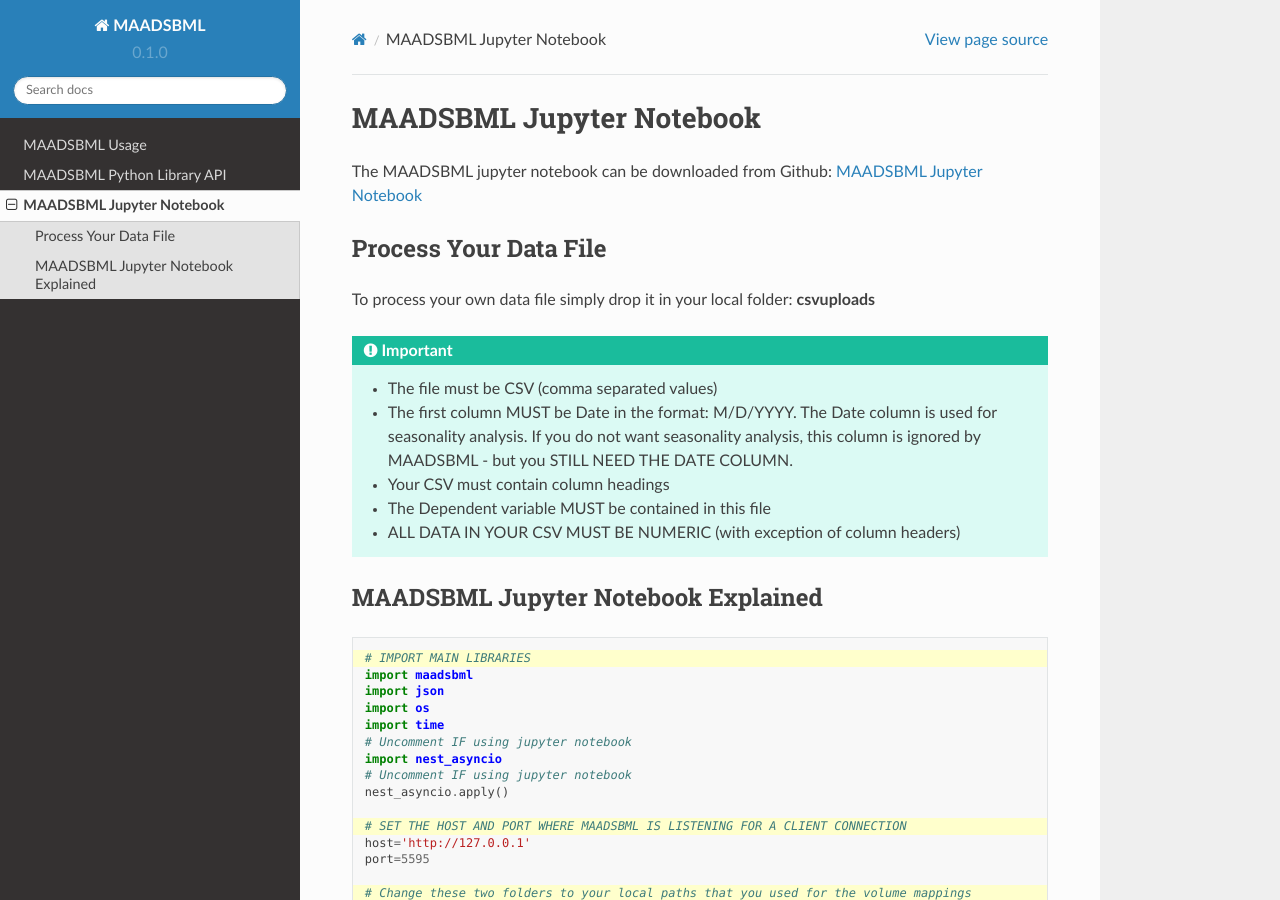
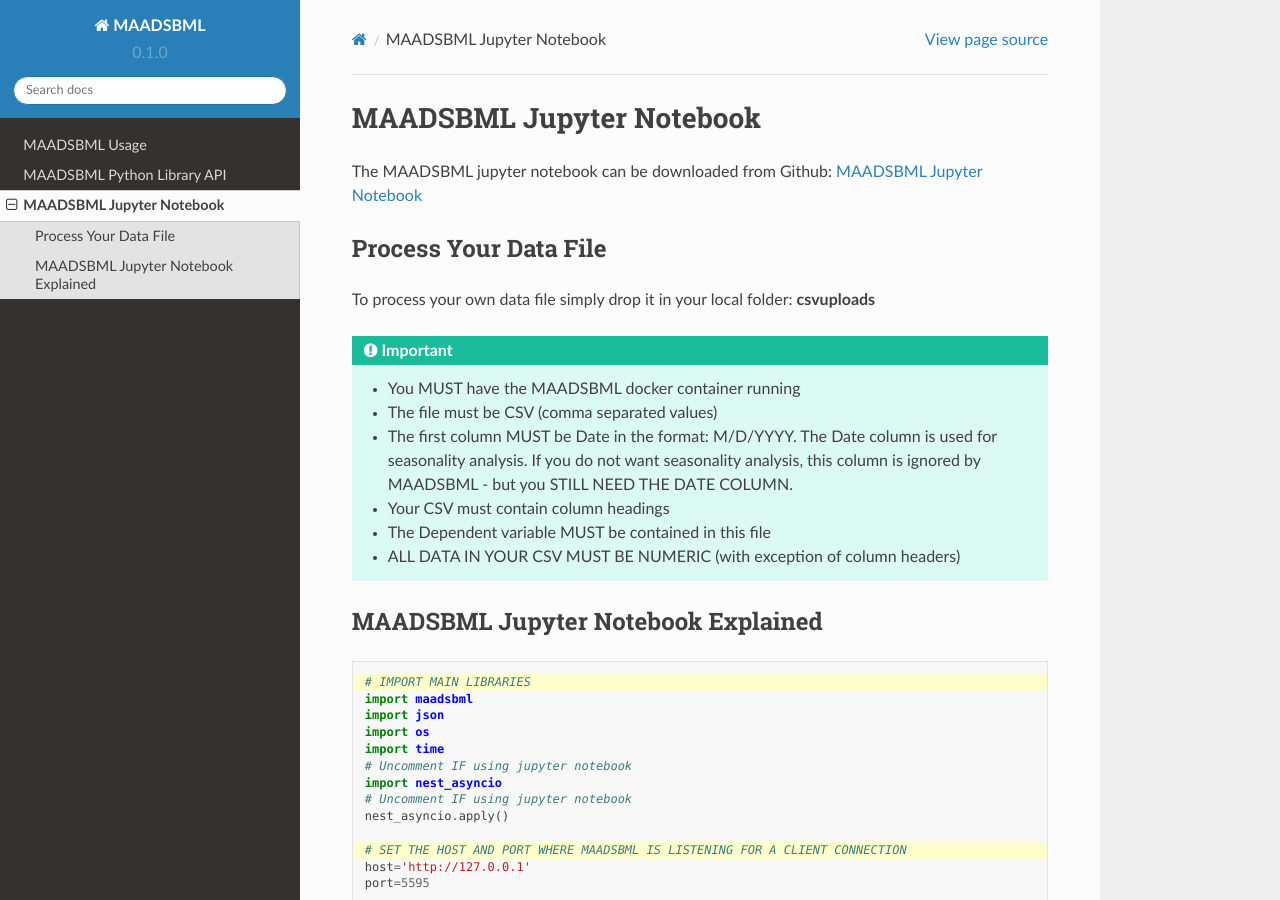
Before and after one commit to smaurice101/maadsbml, a Sphinx documentation site: the page built from docs/source/maadsbmlnotebook.rst, in a window 1280 px wide and 900 px high. Built offline with Sphinx 7.4.7 and the Read the Docs theme 2.0.0, drawn with Linux system fonts in a browser that asks for light colours.

Commit message:
Update maadsbmlnotebook.rst

```diff
--- a/docs/source/maadsbmlnotebook.rst
+++ b/docs/source/maadsbmlnotebook.rst
@@ -9,6 +9,8 @@
 To process your own data file simply drop it in your local folder: **csvuploads**
 
 .. important::
+
+   • You MUST have the MAADSBML docker container running
 
    • The file must be CSV (comma separated values)
 
```
